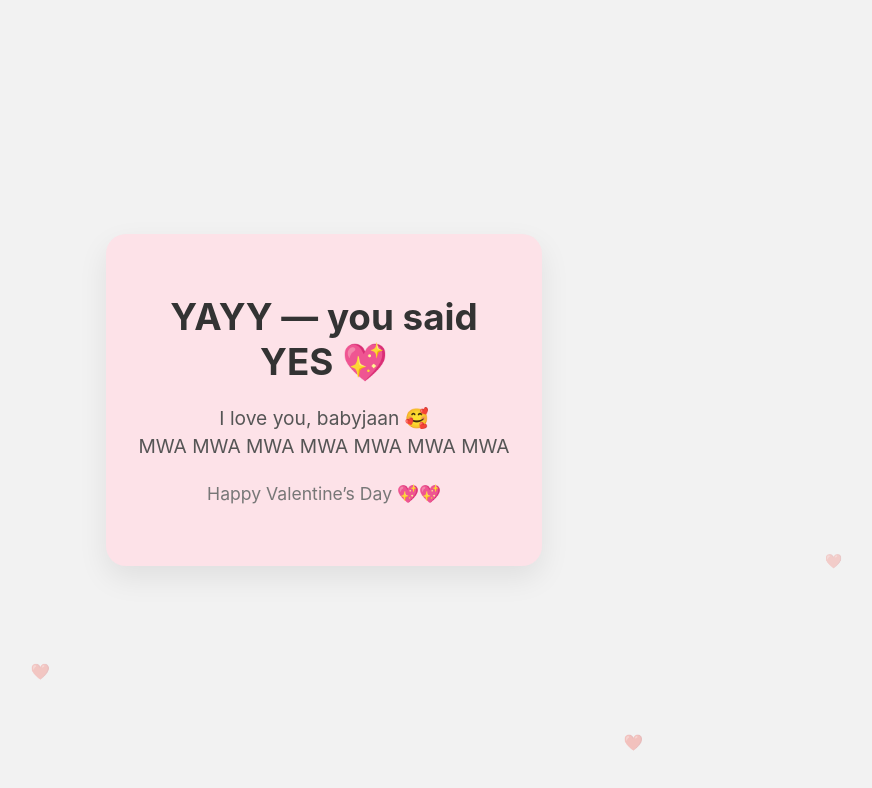
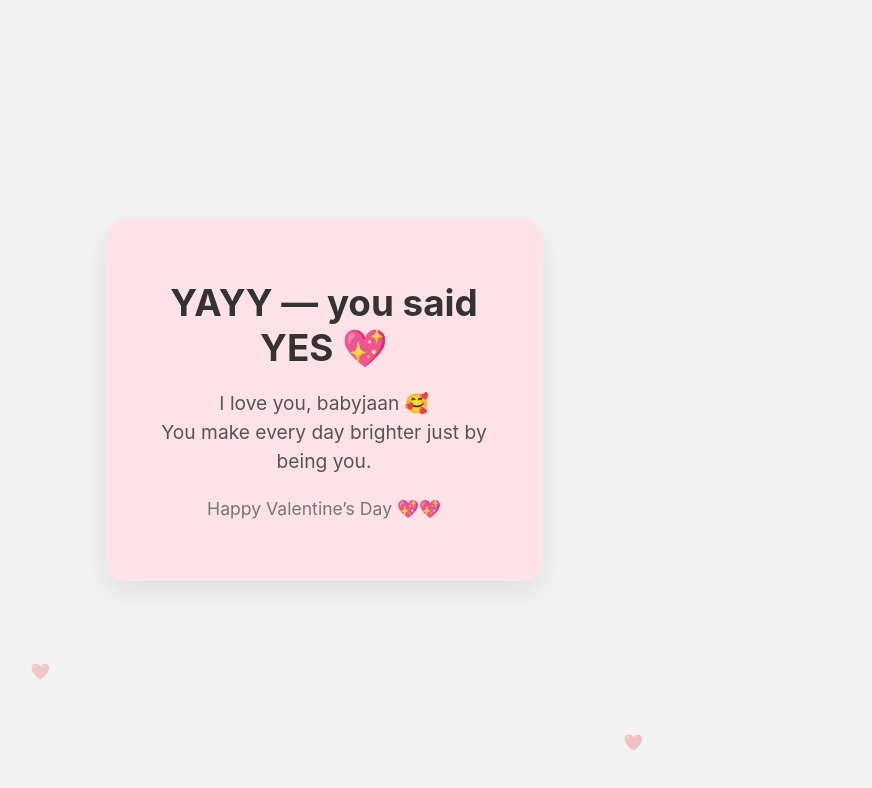
Before and after one commit to prab221/avleen-valentine, a plain HTML site: page index.html in a window 1280 px wide. Both pictures are taken after a click on the button "YES 💕". Shown: the whole page, without its empty margins (316-1188 px from the left). Drawn offline with Linux system fonts and the light colour scheme.

Commit message:
index.html

```diff
--- a/index.html
+++ b/index.html
@@ -88,6 +88,30 @@
       to {
         transform: translateY(-110vh);
         opacity: 0;
+      }
+    }
+
+    /* Fade transitions */
+    .fade-out {
+      animation: fadeOut 0.6s forwards;
+    }
+
+    .fade-in {
+      opacity: 0;
+      animation: fadeIn 0.8s forwards;
+    }
+
+    @keyframes fadeOut {
+      to {
+        opacity: 0;
+        transform: scale(0.95);
+      }
+    }
+
+    @keyframes fadeIn {
+      to {
+        opacity: 1;
+        transform: scale(1);
       }
     }
 
@@ -182,11 +206,19 @@
       });
     }
 
-    /* YES screen */
+    /* YES screen with transition */
     function yesClicked() {
+      // Fade out the card first
+      const card = document.querySelector('.card');
+      card.classList.add('fade-out');
+
+      // Wait for fade-out to finish
+      setTimeout(() => {
+        // Start confetti
         createConfetti();
         setInterval(drawConfetti, 16);
 
+        // Show YES message
         document.body.innerHTML = `
           <canvas id="confetti"></canvas>
 
@@ -198,7 +230,7 @@
             align-items: center;
             padding: 20px;
           ">
-          <div style="
+            <div class="fade-in" style="
               background: #fde2e8;
               border-radius: 20px;
               padding: 36px 28px;
@@ -221,7 +253,7 @@
                 line-height: 1.5;
               ">
                 I love you, babyjaan 🥰<br>
-              MWA MWA MWA MWA MWA MWA MWA
+                You make every day brighter just by being you.
               </p>
 
               <p style="
@@ -233,6 +265,7 @@
             </div>
           </div>
         `;
+      }, 600); // matches fade-out duration
     }
   </script>
 </body>
```
Lines whose indentation alone changed are shown as unchanged.
